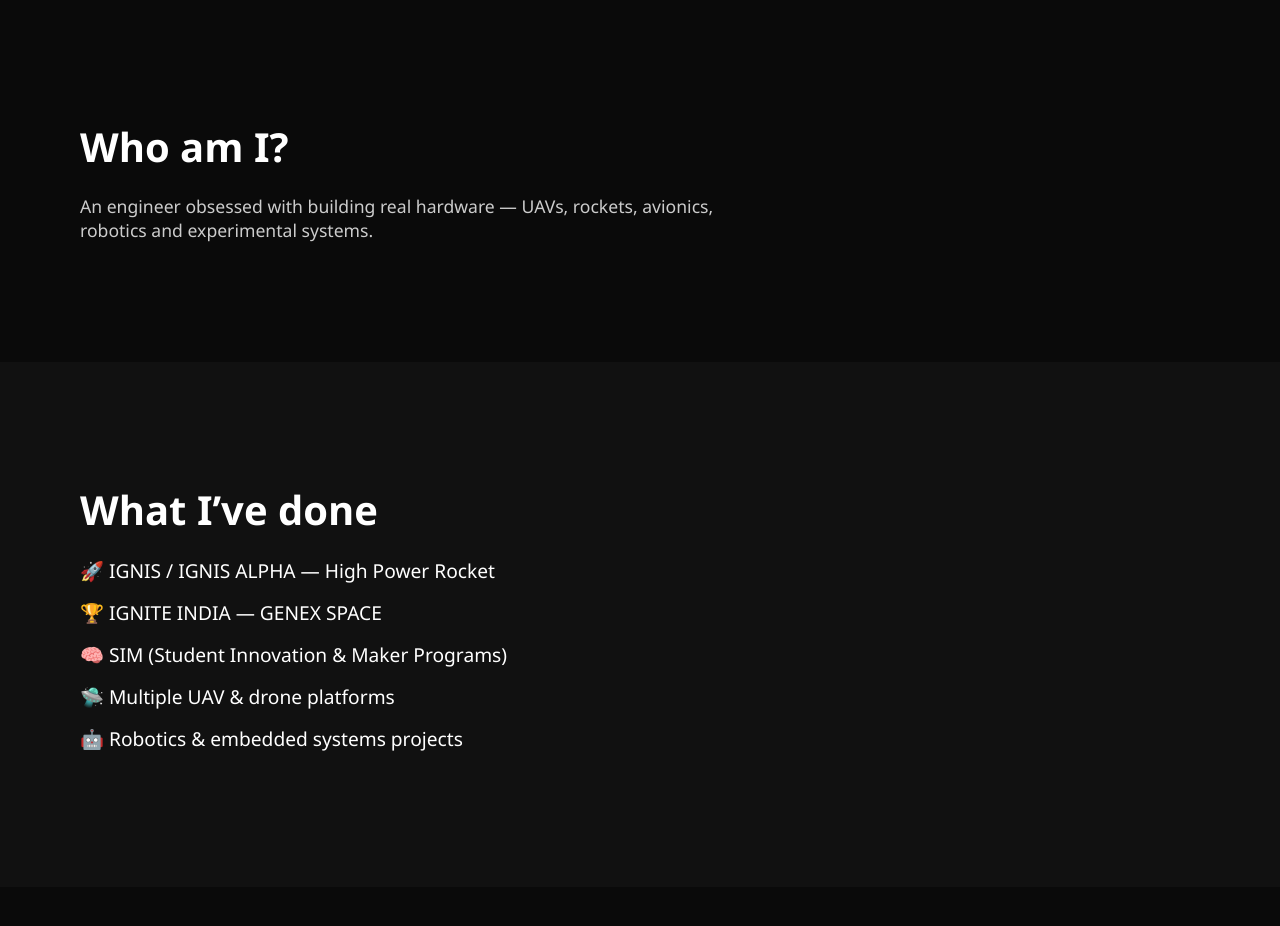
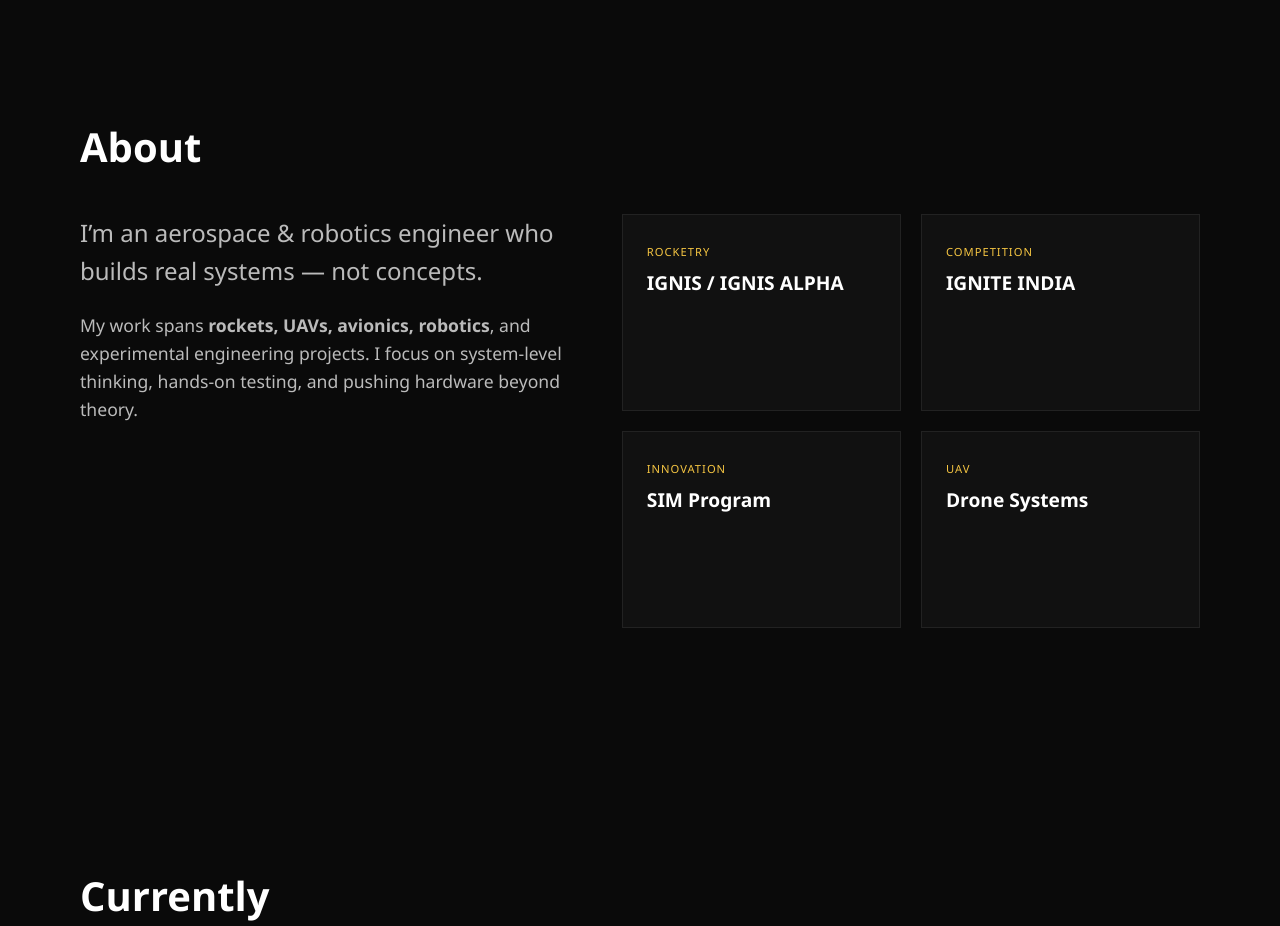
Before and after one commit to Nitheesh-NR-Labs/Portfolio, a plain HTML site: page index.html in a window 1280 px wide. Shown: the part 801-1727 px from the top of the page. Drawn offline with Linux system fonts and the light colour scheme.

Commit message:
a table and a better about

```diff
--- a/css/style.css
+++ b/css/style.css
@@ -281,3 +281,81 @@ body::after {
   z-index: 999;
   transform: translate(-50%, -50%);
 }
+
+.about-section {
+  padding: 120px 80px;
+}
+
+.about-section h2 {
+  font-size: 2.5rem;
+  margin-bottom: 40px;
+}
+
+.about-grid {
+  display: grid;
+  grid-template-columns: 1fr 1.2fr;
+  gap: 60px;
+}
+
+/* LEFT TEXT */
+.about-intro {
+  font-size: 1.5rem;
+  margin-bottom: 20px;
+}
+
+.about-text p {
+  color: #bbb;
+  line-height: 1.6;
+}
+
+/* EXPERIENCE GRID */
+.experience-grid {
+  display: grid;
+  grid-template-columns: repeat(2, 1fr);
+  gap: 20px;
+}
+
+/* CARD */
+.exp-card {
+  background: #111;
+  border: 1px solid #222;
+  padding: 24px;
+  position: relative;
+  overflow: hidden;
+  transition: all 0.3s ease;
+}
+
+.exp-card:hover {
+  border-color: #f5c542;
+  transform: translateY(-6px);
+}
+
+/* TAG */
+.exp-tag {
+  display: inline-block;
+  font-size: 0.7rem;
+  letter-spacing: 1px;
+  text-transform: uppercase;
+  color: #f5c542;
+  margin-bottom: 10px;
+}
+
+/* TITLE */
+.exp-card h3 {
+  font-size: 1.2rem;
+  margin-bottom: 10px;
+}
+
+/* HOVER TEXT */
+.exp-hover {
+  color: #999;
+  font-size: 0.95rem;
+  opacity: 0;
+  transform: translateY(10px);
+  transition: all 0.3s ease;
+}
+
+.exp-card:hover .exp-hover {
+  opacity: 1;
+  transform: translateY(0);
+}
--- a/index.html
+++ b/index.html
@@ -47,26 +47,68 @@
   </section>
 
   <!-- ABOUT -->
-  <section class="block">
-    <h2>Who am I?</h2>
-    <p>
-      An engineer obsessed with building real hardware — UAVs,
-      rockets, avionics, robotics and experimental systems.
-    </p>
-  </section>
+<section class="about-section">
+  <h2>About</h2>
 
-  <!-- EXPERIENCE -->
-  <section class="block dark">
-    <h2>What I’ve done</h2>
+  <div class="about-grid">
 
-    <ul class="list">
-      <li>🚀 IGNIS / IGNIS ALPHA — High Power Rocket</li>
-      <li>🏆 IGNITE INDIA — GENEX SPACE</li>
-      <li>🧠 SIM (Student Innovation & Maker Programs)</li>
-      <li>🛸 Multiple UAV & drone platforms</li>
-      <li>🤖 Robotics & embedded systems projects</li>
-    </ul>
-  </section>
+    <!-- LEFT: ABOUT YOU -->
+    <div class="about-text">
+      <p class="about-intro">
+        I’m an aerospace & robotics engineer who builds real systems —
+        not concepts.
+      </p>
+
+      <p>
+        My work spans <strong>rockets, UAVs, avionics, robotics</strong>,
+        and experimental engineering projects. I focus on system-level
+        thinking, hands-on testing, and pushing hardware beyond theory.
+      </p>
+    </div>
+
+    <!-- RIGHT: EXPERIENCE GRID -->
+    <div class="experience-grid">
+
+      <div class="exp-card">
+        <span class="exp-tag">Rocketry</span>
+        <h3>IGNIS / IGNIS ALPHA</h3>
+        <p class="exp-hover">
+          High-power rocket project involving avionics, recovery systems,
+          CanSat payloads, and mission planning.
+        </p>
+      </div>
+
+      <div class="exp-card">
+        <span class="exp-tag">Competition</span>
+        <h3>IGNITE INDIA</h3>
+        <p class="exp-hover">
+          Participated with GENEX SPACE, contributing to aerospace system
+          design and experimental development.
+        </p>
+      </div>
+
+      <div class="exp-card">
+        <span class="exp-tag">Innovation</span>
+        <h3>SIM Program</h3>
+        <p class="exp-hover">
+          Built and tested multiple hardware prototypes under student
+          innovation and maker initiatives.
+        </p>
+      </div>
+
+      <div class="exp-card">
+        <span class="exp-tag">UAV</span>
+        <h3>Drone Systems</h3>
+        <p class="exp-hover">
+          Designed and tested multiple UAV platforms, including navigation,
+          flight control, and payload integration.
+        </p>
+      </div>
+
+    </div>
+  </div>
+</section>
+
 
   <!-- CURRENT -->
   <section class="block">
```
